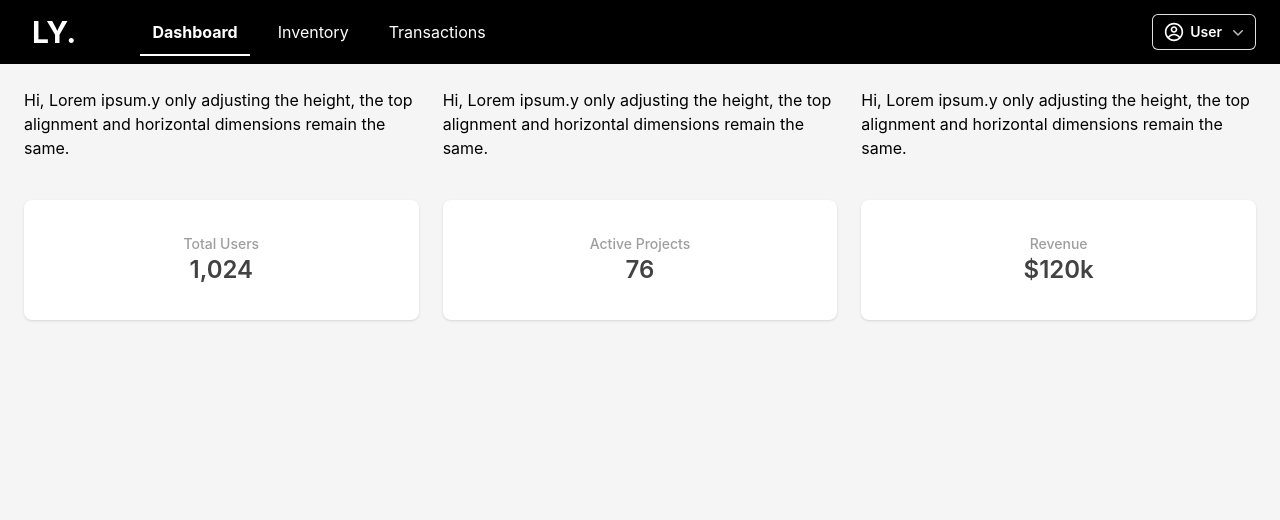
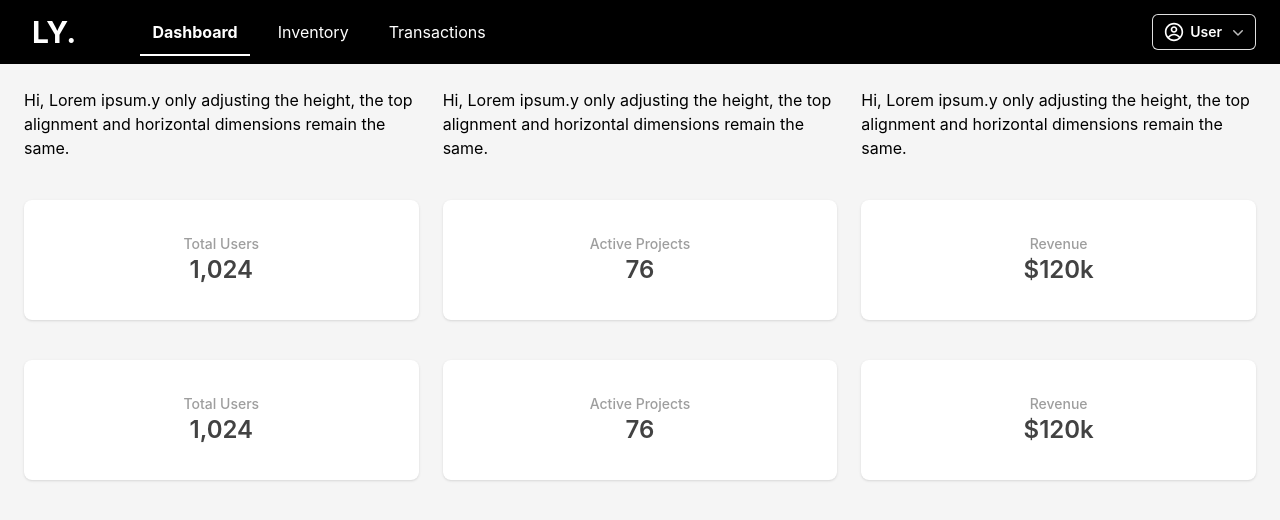
Before and after one commit to Kleponaeru/Inventory-Web-App, a React (Create React App) app in the folder inventory/: page /dashboard in a window 1280 px wide. Shown: the top 520 px of the page. Built offline with nearby package versions, Linux system fonts and the light colour scheme; no server answers; sample sign-in values are in the browser's storage.

Commit message:
edit home

```diff
--- a/inventory/src/components/home-screen/home.js
+++ b/inventory/src/components/home-screen/home.js
@@ -66,6 +66,26 @@ export default function Dashboard() {
                 </div>
               ))}
             </div>
+            <div className="grid grid-cols-1 gap-6 sm:grid-cols-2 lg:grid-cols-3 mt-10">
+              {stats.map((stat) => (
+                <div
+                  key={stat.name}
+                  style={{
+                    height: "120px",
+                    minHeight: "120px",
+                    alignContent: "center",
+                  }}
+                  className="bg-white p-4 rounded-lg shadow text-center"
+                >
+                  <dt className="text-sm font-medium text-gray-500">
+                    {stat.name}
+                  </dt>
+                  <dd className="text-2xl font-semibold text-gray-800">
+                    {stat.value}
+                  </dd>
+                </div>
+              ))}
+            </div>
           </main>
           {/* <Slider /> */}
         </div>
```
